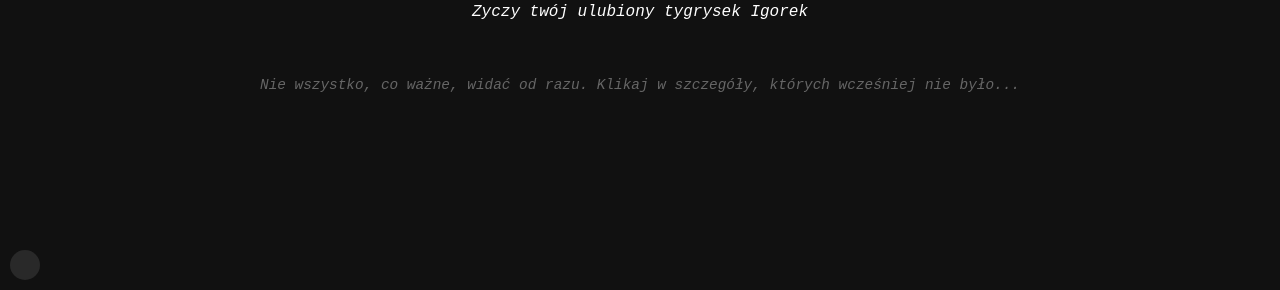
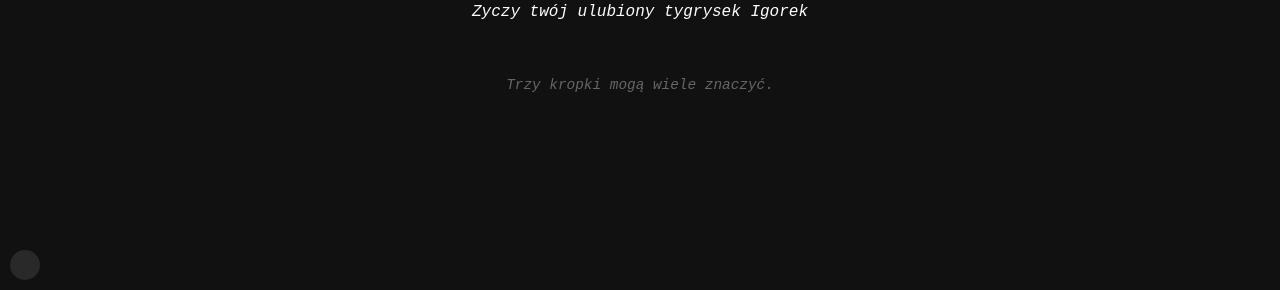
Before and after one commit to kucel312/Zegar, a plain HTML site: page index.html in a window 1280 px wide. Shown: the part 510-800 px from the top of the page. Drawn offline with Linux system fonts and the light colour scheme.

Commit message:
Update index.html

```diff
--- a/index.html
+++ b/index.html
@@ -28,7 +28,7 @@
   <p><em>Zyczy twój ulubiony tygrysek Igorek</em></p>
 
   <p style="font-size: 0.9em; color: #666; font-style: italic; margin-top: 40px;">
-  Nie wszystko, co ważne, widać od razu. Klikaj w szczegóły, których wcześniej nie było...
+  Trzy kropki mogą wiele znaczyć.
 </p>
 
   <script src="script.js"></script>
```
